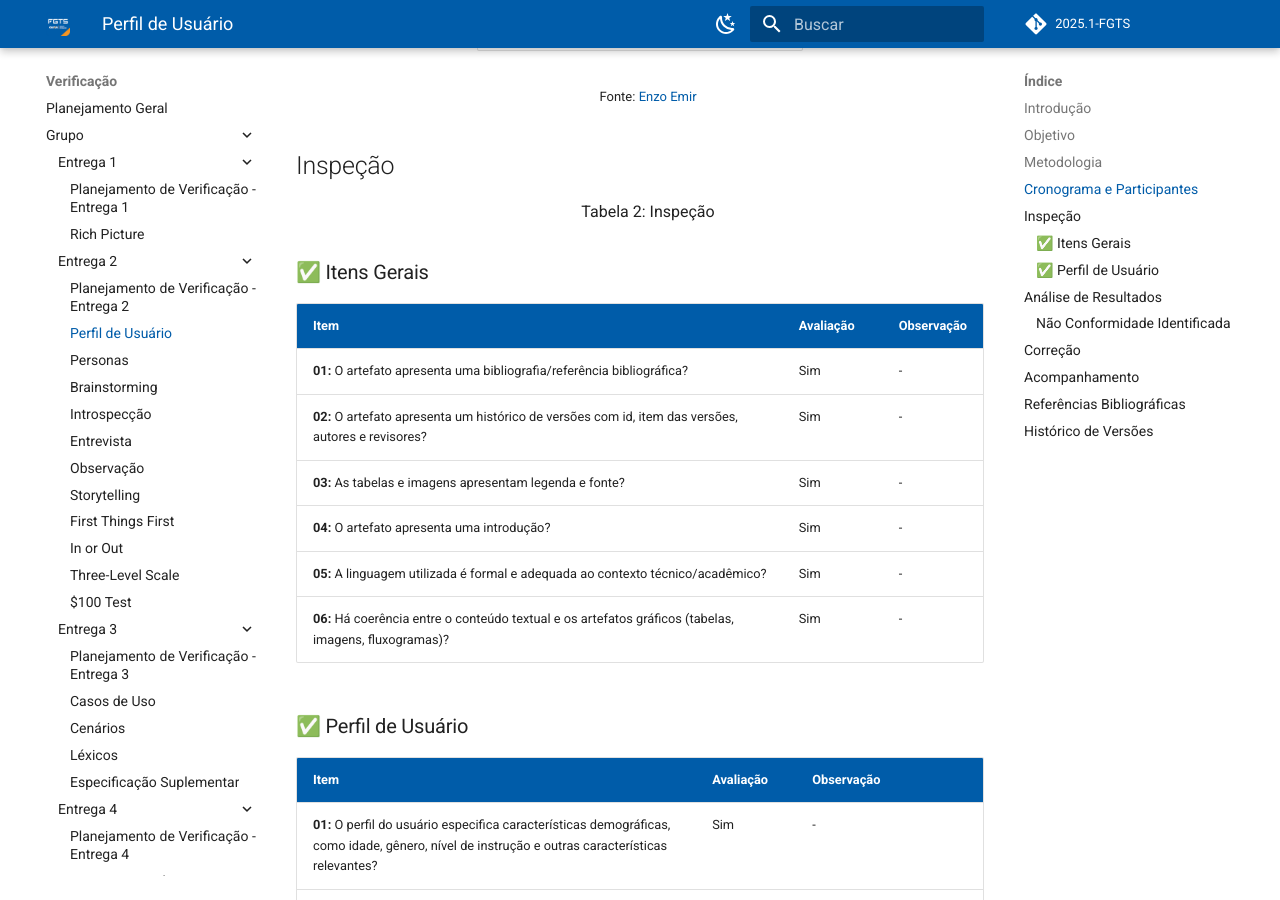
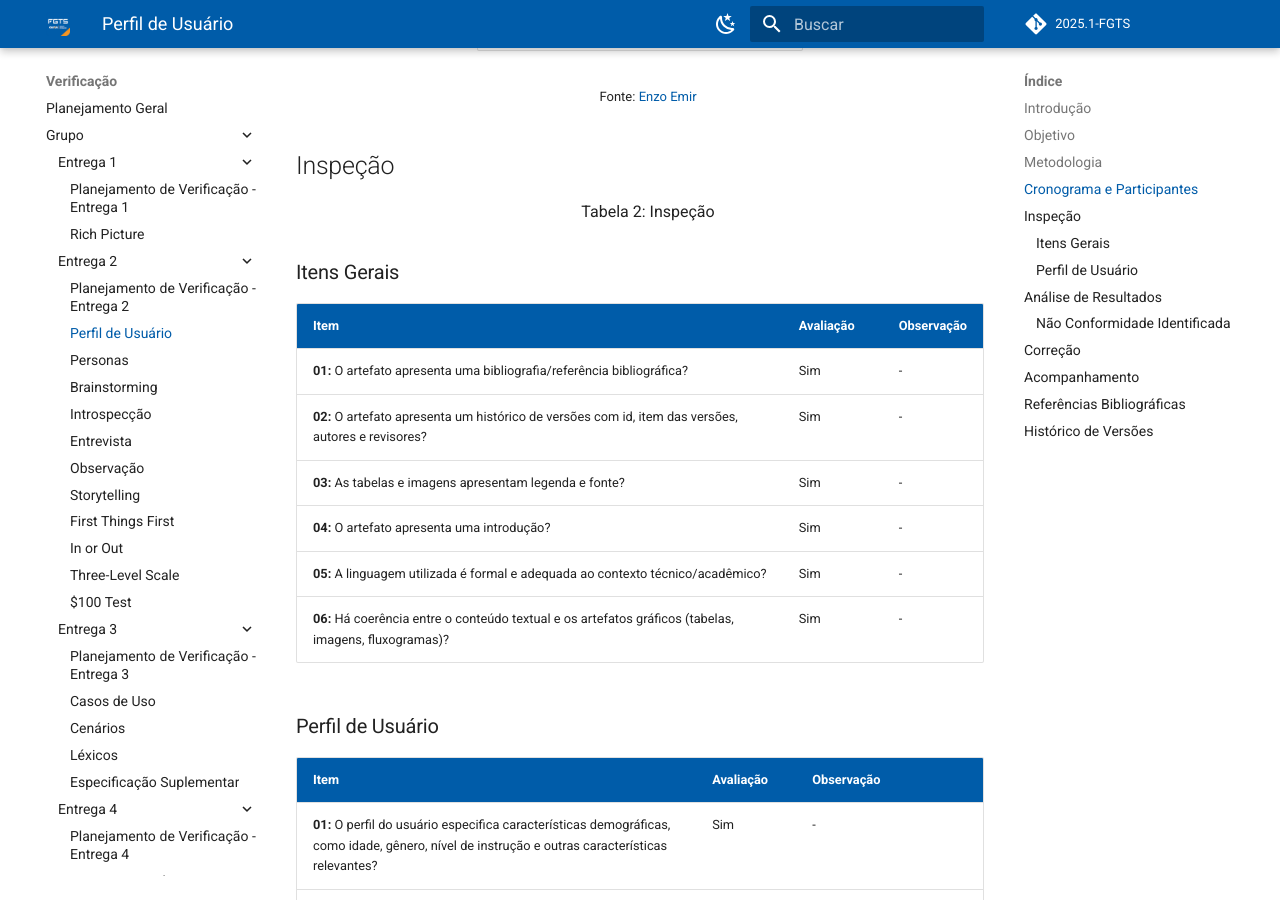
Before and after one commit to eduardodpms/REQ-FGTS, an MkDocs documentation site: the page built from docs/Verificacao/Grupo/Entrega-2/verificacao-perfil-de-usuario.md, in a window 1280 px wide and 900 px high, scrolled down 977 px. Built offline with MkDocs 1.6.1 and Material for MkDocs 9.7.7, drawn with Linux system fonts in a browser that asks for light colours; comment, search, counter and statistics services are not loaded.

Commit message:
docs: melhorando as paginas

```diff
--- a/docs/Verificacao/Grupo/Entrega-2/verificacao-perfil-de-usuario.md
+++ b/docs/Verificacao/Grupo/Entrega-2/verificacao-perfil-de-usuario.md
@@ -48,7 +48,7 @@ A verificação foi realizada com base na checklist definida no [Planejamento de
 
 <font size="3"><p style="text-align: center">Tabela 2: Inspeção</p></font>
 
-### ✅ Itens Gerais
+### Itens Gerais
 
 | Item | Avaliação | Observação |
 |----|---------|-----------|
@@ -59,7 +59,7 @@ A verificação foi realizada com base na checklist definida no [Planejamento de
 | **05:** A linguagem utilizada é formal e adequada ao contexto técnico/acadêmico? | Sim | - |
 | **06:** Há coerência entre o conteúdo textual e os artefatos gráficos (tabelas, imagens, fluxogramas)? | Sim | - |
 
-### ✅ Perfil de Usuário
+### Perfil de Usuário
 
 | Item | Avaliação | Observação |
 |----|---------|-----------|
```
Also changed, not shown: docs/Verificacao/Grupo/Entrega-2/verificacao-in-or-out.md (+2 -2 lines), docs/Verificacao/Grupo/Entrega-4/verificacao-backlog.md (+2 -2 lines).
